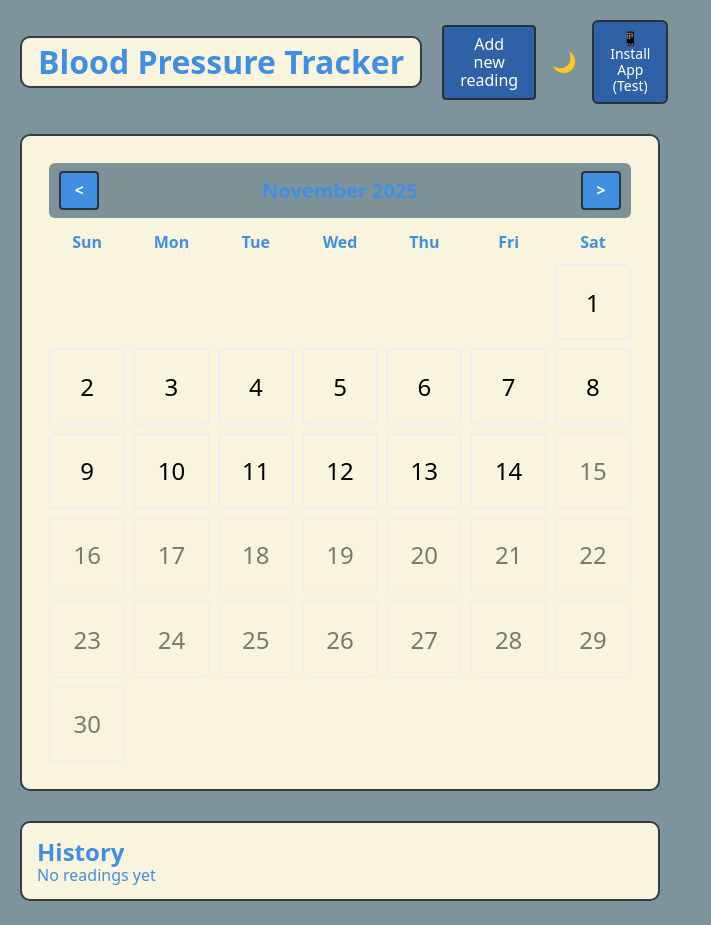
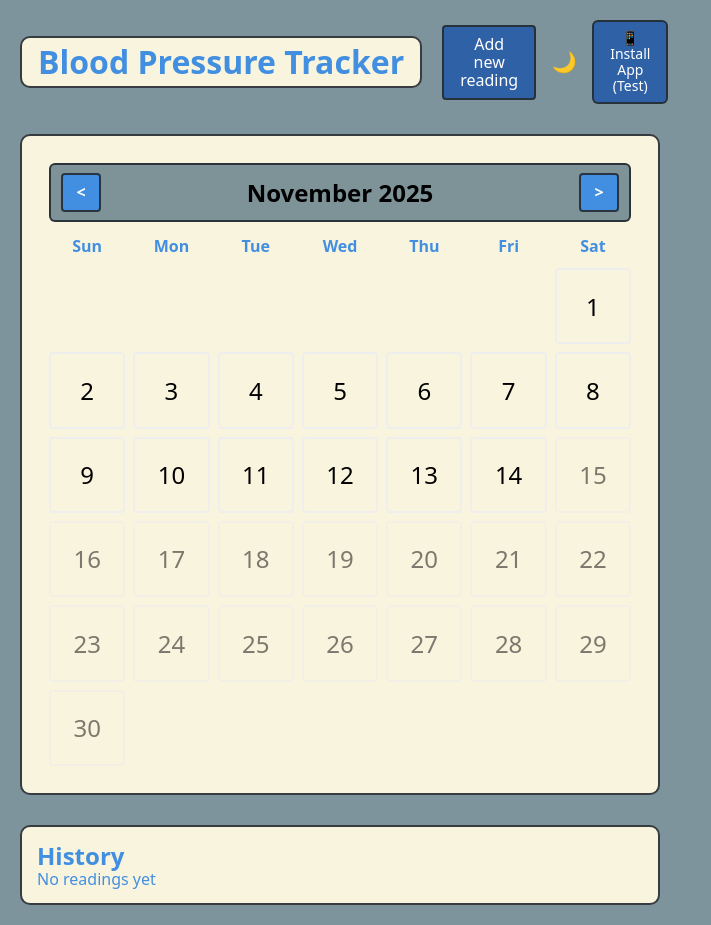
Before and after one commit to KristinnRoach/blood-pressure-tracker, a website built with Vite: page src/index.html in a window 1280 px wide. Shown: the whole page, without its empty margins (0-711 px from the left). Built offline with nearby package versions, Linux system fonts and the light colour scheme.

Commit message:
move chart below calendar. Fix month h3 text visibility in light mode

```diff
--- a/src/index.html
+++ b/src/index.html
@@ -51,12 +51,12 @@
       </button>
     </div>
 
+    <div class="section">
+      <div id="calendar-container"></div>
+    </div>
+
     <div id="chart-section" class="section">
       <div id="chart-container" class="hidden"></div>
-    </div>
-
-    <div class="section">
-      <div id="calendar-container"></div>
     </div>
 
     <div class="section">
--- a/src/styles/main.css
+++ b/src/styles/main.css
@@ -714,13 +714,16 @@ button:hover {
   margin-bottom: var(--spacing-md);
   padding: var(--spacing-sm) var(--spacing-md);
   background-color: var(--bg-secondary);
+
+  border: var(--border-color) 2px solid;
   border-radius: var(--radius-md);
 }
 
 .calendar-header h3 {
   margin: 0;
-  color: var(--text-primary);
-  font-size: 1.25rem;
+  padding: 0;
+  color: var(--text-secondary);
+  font-size: 1.5rem;
 }
 
 .calendar-nav {
```
